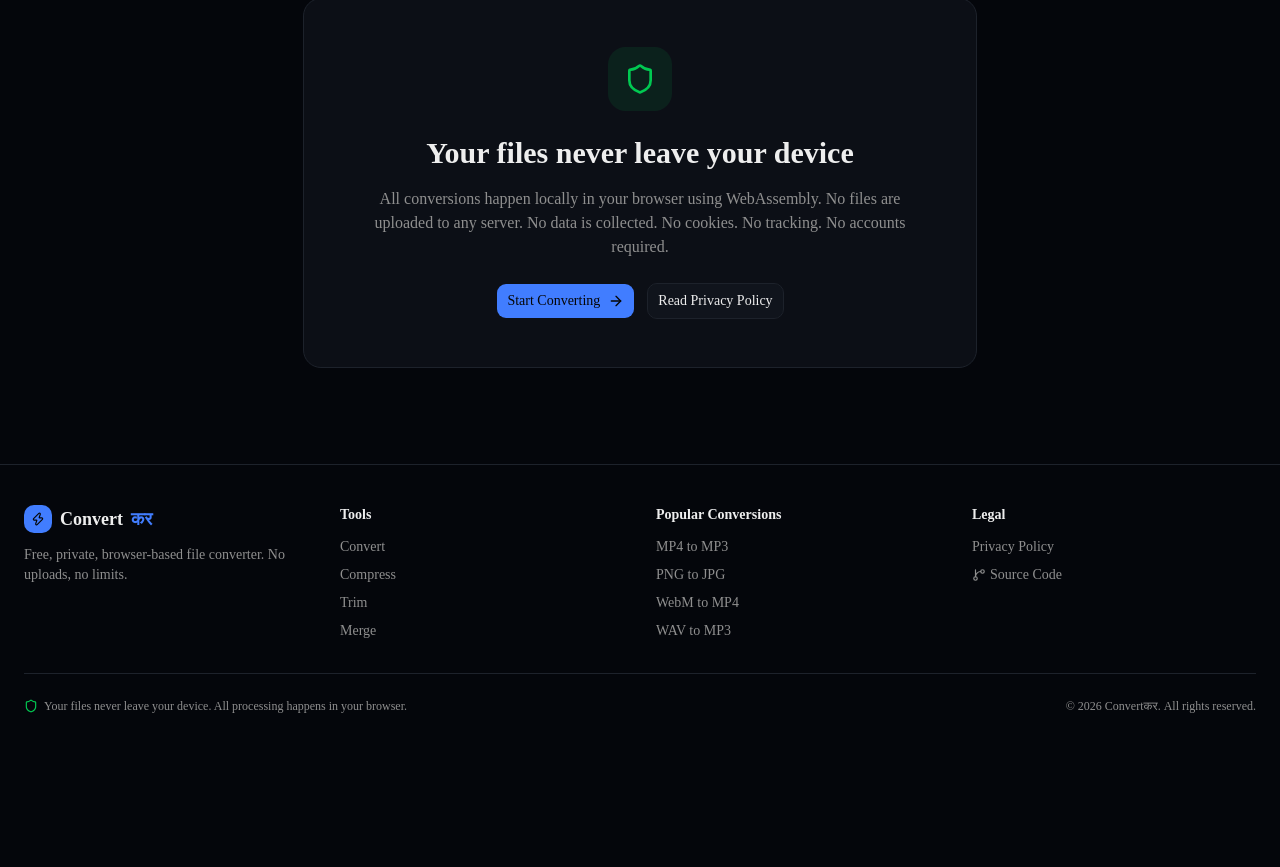
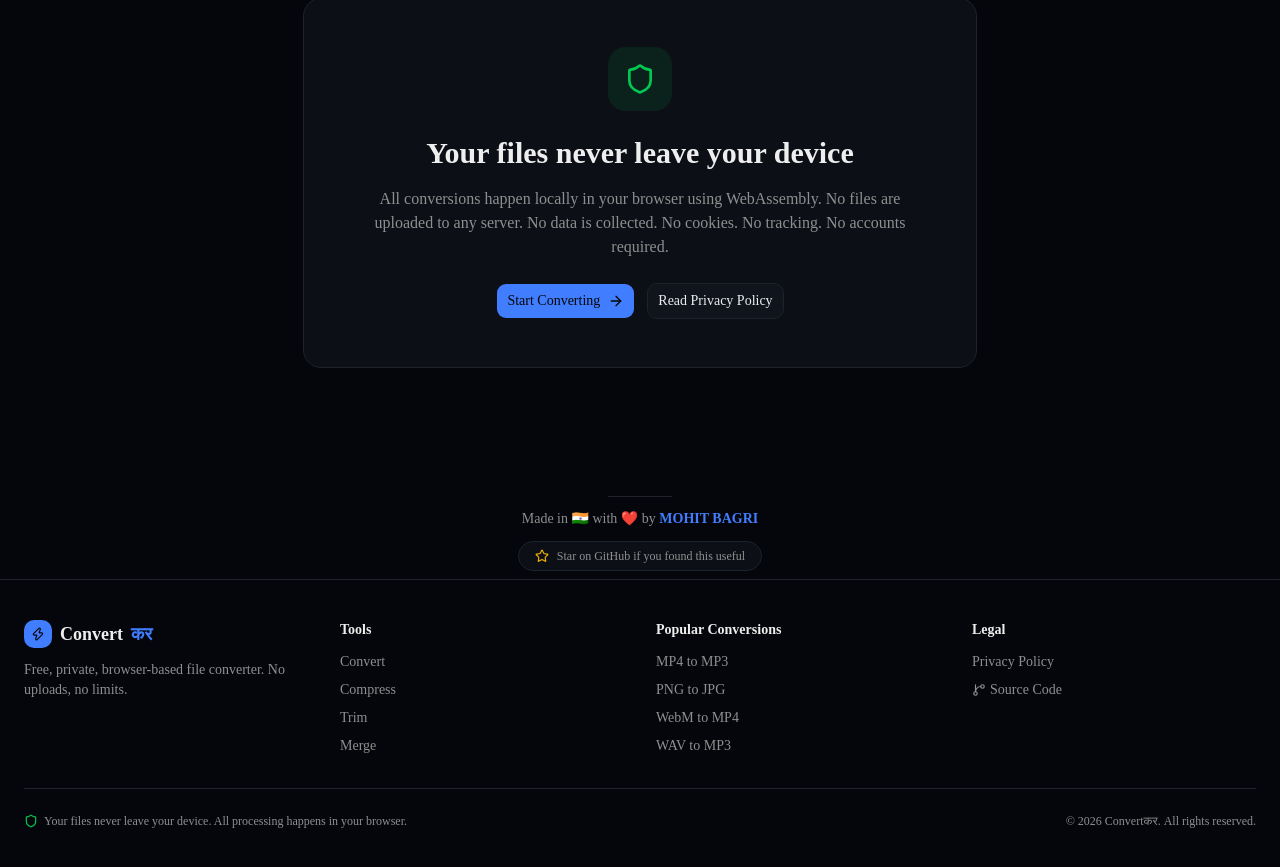
Before and after one commit to Mohit-Bagri/convert-kar, a Next.js app: page / in a window 1280 px wide. Shown: the part 2595-3462 px from the top of the page. Before the commit the page ends 3349 px from the top, so only its background shows below. Built offline with nearby package versions, Linux system fonts and the light colour scheme.

Commit message:
added branding banner with github star link to all pages

```diff
--- a/src/app/compress/page.tsx
+++ b/src/app/compress/page.tsx
@@ -9,6 +9,7 @@ import { Badge } from "@/components/ui/badge";
 import { Shield, Minimize2 } from "lucide-react";
 import { motion } from "framer-motion";
 import { formatFileSize, getFileExtension, formatMap } from "@/lib/formats/registry";
+import { BrandingBanner } from "@/components/branding-banner";
 import { compressImage } from "@/lib/ffmpeg/image-converter";
 import { convertFile, getFFmpeg } from "@/lib/ffmpeg/engine";
 
@@ -199,6 +200,8 @@ export default function CompressPage() {
           <Shield className="h-3.5 w-3.5 text-green-500" />
           Your files are processed locally and never uploaded to any server.
         </div>
+
+        <BrandingBanner />
       </div>
     </div>
   );
--- a/src/app/convert/page.tsx
+++ b/src/app/convert/page.tsx
@@ -9,6 +9,7 @@ import { Badge } from "@/components/ui/badge";
 import { Shield, ArrowLeftRight, Zap } from "lucide-react";
 import { motion } from "framer-motion";
 import { getFileExtension, formatMap } from "@/lib/formats/registry";
+import { BrandingBanner } from "@/components/branding-banner";
 import { convertFile, getFFmpeg } from "@/lib/ffmpeg/engine";
 import { convertImage } from "@/lib/ffmpeg/image-converter";
 
@@ -168,6 +169,8 @@ export default function ConvertPage() {
           <Shield className="h-3.5 w-3.5 text-green-500" />
           Your files are processed locally and never uploaded to any server.
         </div>
+
+        <BrandingBanner />
       </div>
     </div>
   );
--- a/src/app/merge/page.tsx
+++ b/src/app/merge/page.tsx
@@ -14,6 +14,7 @@ import {
   allFormats,
 } from "@/lib/formats/registry";
 import { mergeFiles, getFFmpeg } from "@/lib/ffmpeg/engine";
+import { BrandingBanner } from "@/components/branding-banner";
 
 type Status = "idle" | "loading" | "converting" | "completed" | "error";
 
@@ -259,6 +260,8 @@ export default function MergePage() {
           <Shield className="h-3.5 w-3.5 text-green-500" />
           Your files are processed locally and never uploaded to any server.
         </div>
+
+        <BrandingBanner />
       </div>
     </div>
   );
--- a/src/app/page.tsx
+++ b/src/app/page.tsx
@@ -3,6 +3,7 @@
 import Link from "next/link";
 import { Button } from "@/components/ui/button";
 import { Badge } from "@/components/ui/badge";
+import { BrandingBanner } from "@/components/branding-banner";
 import {
   ArrowRight,
   ArrowLeftRight,
@@ -387,6 +388,9 @@ export default function Home() {
           </div>
         </motion.div>
       </section>
+
+      {/* Branding */}
+      <BrandingBanner />
     </div>
   );
 }
--- a/src/app/privacy/page.tsx
+++ b/src/app/privacy/page.tsx
@@ -1,6 +1,7 @@
 "use client";
 
 import { Shield, Lock, Eye, Cookie, Server, Code, CheckCircle2 } from "lucide-react";
+import { BrandingBanner } from "@/components/branding-banner";
 import { motion } from "framer-motion";
 
 const fadeUp = {
@@ -144,6 +145,8 @@ export default function PrivacyPage() {
         <p className="text-sm text-muted-foreground text-center pt-4">
           Last updated: March 2025
         </p>
+
+        <BrandingBanner />
       </div>
     </div>
   );
--- a/src/app/trim/page.tsx
+++ b/src/app/trim/page.tsx
@@ -8,6 +8,7 @@ import { Slider } from "@/components/ui/slider";
 import { Shield, Scissors } from "lucide-react";
 import { motion } from "framer-motion";
 import { getFileExtension, formatMap, formatFileSize } from "@/lib/formats/registry";
+import { BrandingBanner } from "@/components/branding-banner";
 import { trimFile, getFFmpeg } from "@/lib/ffmpeg/engine";
 
 type Status = "idle" | "loading" | "converting" | "completed" | "error";
@@ -252,6 +253,8 @@ export default function TrimPage() {
           <Shield className="h-3.5 w-3.5 text-green-500" />
           Your files are processed locally and never uploaded to any server.
         </div>
+
+        <BrandingBanner />
       </div>
     </div>
   );
--- /dev/null
+++ b/src/components/branding-banner.tsx
@@ -0,0 +1,37 @@
+"use client";
+
+import { Star } from "lucide-react";
+import { motion } from "framer-motion";
+
+export function BrandingBanner() {
+  return (
+    <motion.div
+      initial={{ opacity: 0 }}
+      whileInView={{ opacity: 1 }}
+      viewport={{ once: true }}
+      className="flex flex-col items-center gap-3 pt-8 pb-2"
+    >
+      <div className="h-px w-16 bg-border" />
+      <p className="text-sm text-muted-foreground">
+        Made in 🇮🇳 with ❤️ by{" "}
+        <a
+          href="https://mohitbagri-portfolio.vercel.app"
+          target="_blank"
+          rel="noopener noreferrer"
+          className="font-semibold text-primary hover:underline"
+        >
+          MOHIT BAGRI
+        </a>
+      </p>
+      <a
+        href="https://github.com/Mohit-Bagri/convert-kar"
+        target="_blank"
+        rel="noopener noreferrer"
+        className="group inline-flex items-center gap-2 rounded-full border border-border bg-card px-4 py-1.5 text-xs text-muted-foreground transition-all hover:border-yellow-500/50 hover:text-foreground hover:shadow-[0_0_12px_rgba(234,179,8,0.15)]"
+      >
+        <Star className="h-3.5 w-3.5 text-yellow-500 group-hover:fill-yellow-500 transition-colors" />
+        Star on GitHub if you found this useful
+      </a>
+    </motion.div>
+  );
+}
```
